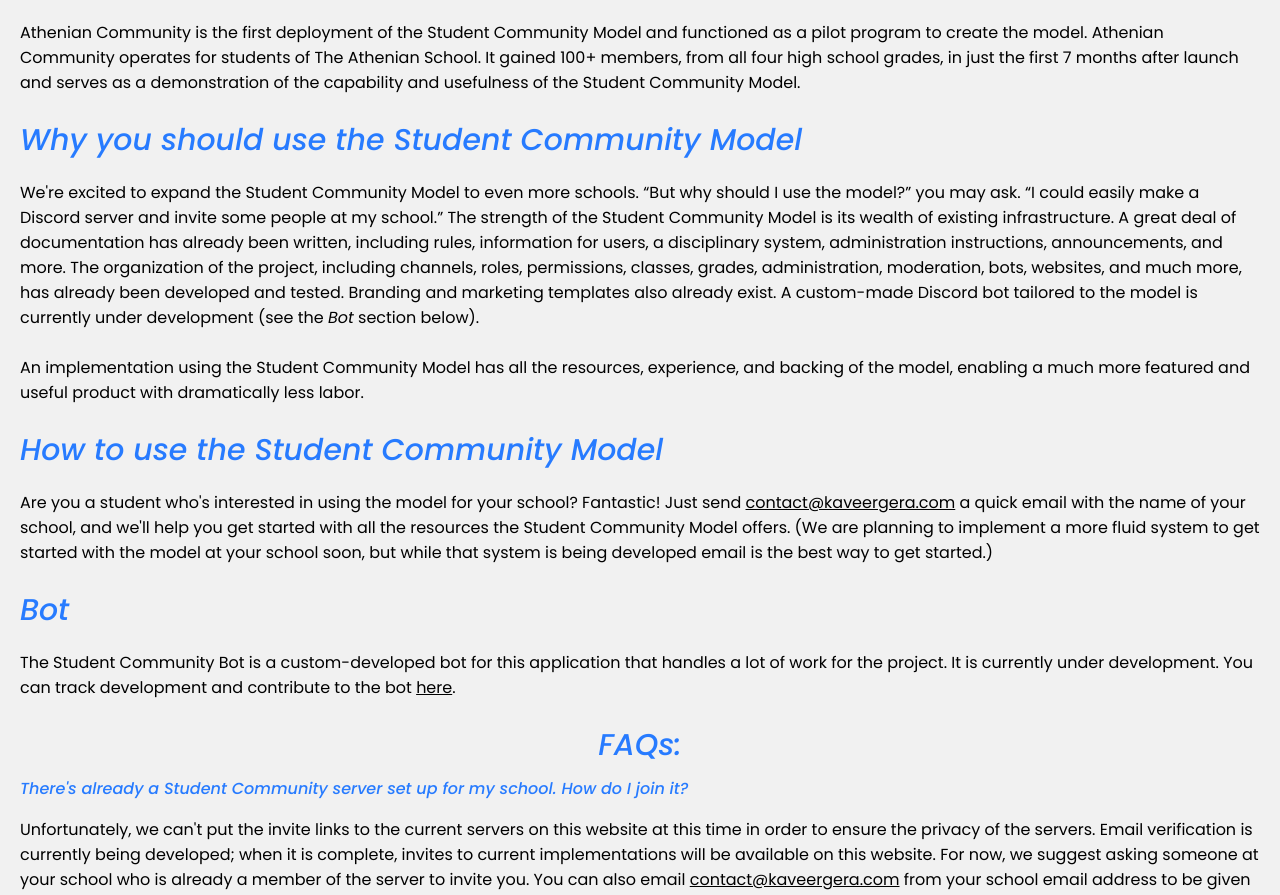
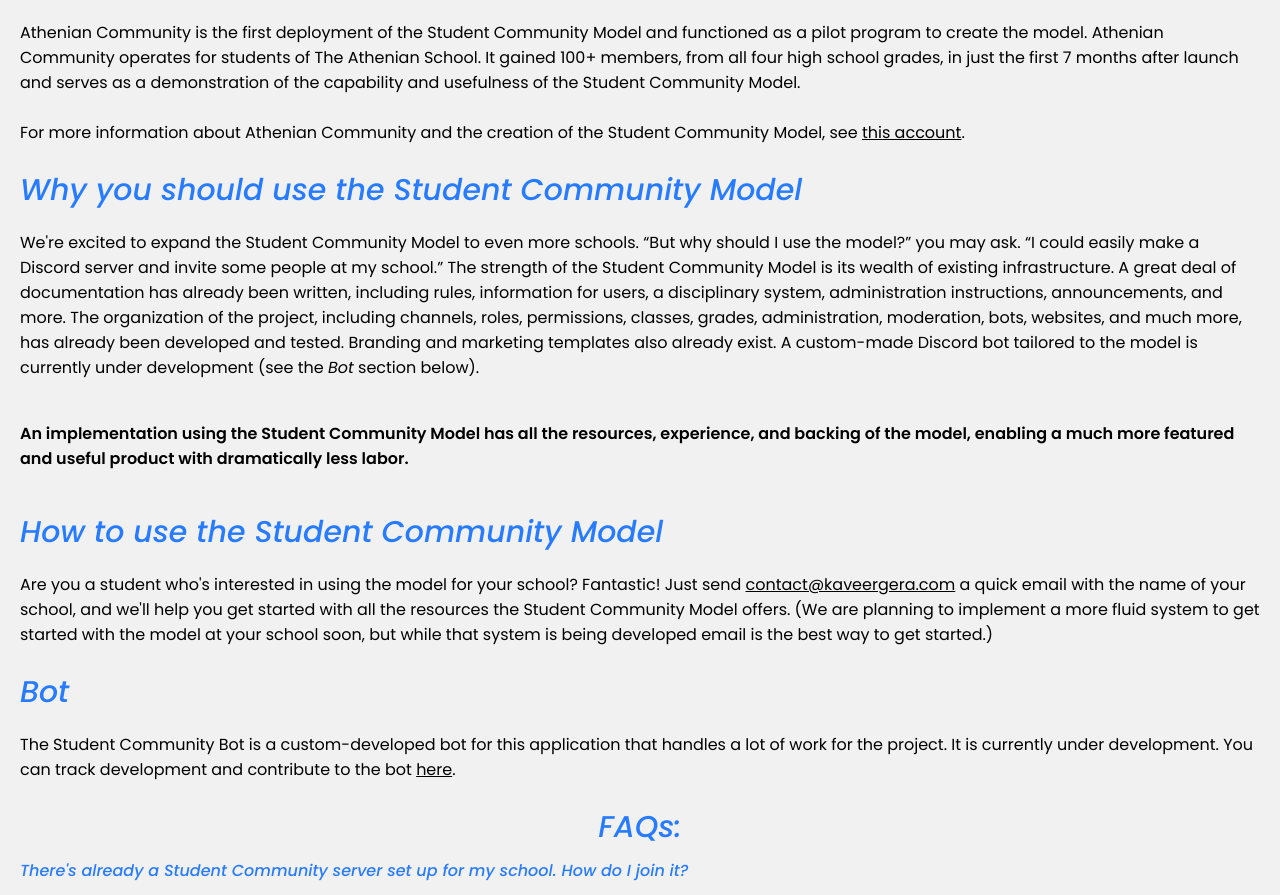
Before and after one commit to Reevak05/student-community-website, a website: page index.html in a window 1280 px wide. Shown: the part 1183-2078 px from the top of the page. Drawn offline with Linux system fonts and the light colour scheme.

Commit message:
add link to account of Athenian Community creation minor formatting

```diff
--- a/index.html
+++ b/index.html
@@ -83,6 +83,12 @@
 the model. Athenian Community operates for students of The Athenian School. It gained 100+ members, from all four high
 school grades, in just the first 7 months after launch and serves as a demonstration of the capability and usefulness of
 the Student Community Model.
+<br><br>
+For more information about Athenian Community and the creation of the Student Community Model, see <a
+        href="/Athenian_Community_Inception_Story.pdf" style="
+        text-underline: #277bff;
+        color: black;
+        ">this account</a>.
 
 <h3>
     <br>
@@ -98,9 +104,8 @@
 has already been developed and tested. Branding and marketing templates also already exist. A custom-made Discord bot
 tailored to the model is currently under development (see the <i>Bot</i> section below).
 <br><br>
-An implementation using the Student Community Model has all the resources, experience, and backing of the model,
-enabling
-a much more featured and useful product with dramatically less labor.
+<p style="font-weight: 600">An implementation using the Student Community Model has all the resources, experience, and backing of the model,
+    enabling a much more featured and useful product with dramatically less labor.</p>
 
 <h3>
     <br>
@@ -174,7 +179,7 @@
     My school already has a Discord server that some students use. Is it possible to implement the model in an existing
     server?
 </p>
-Absolutely! The Student Community can bring more features, practicality, organization, and resources to an existing
+Absolutely! The Student Community Model can bring more features, practicality, organization, and resources to an existing
 server. See the <i>How to use the Student Community Model</i> section above for how to get started.
 
 <p class="faq">
```
